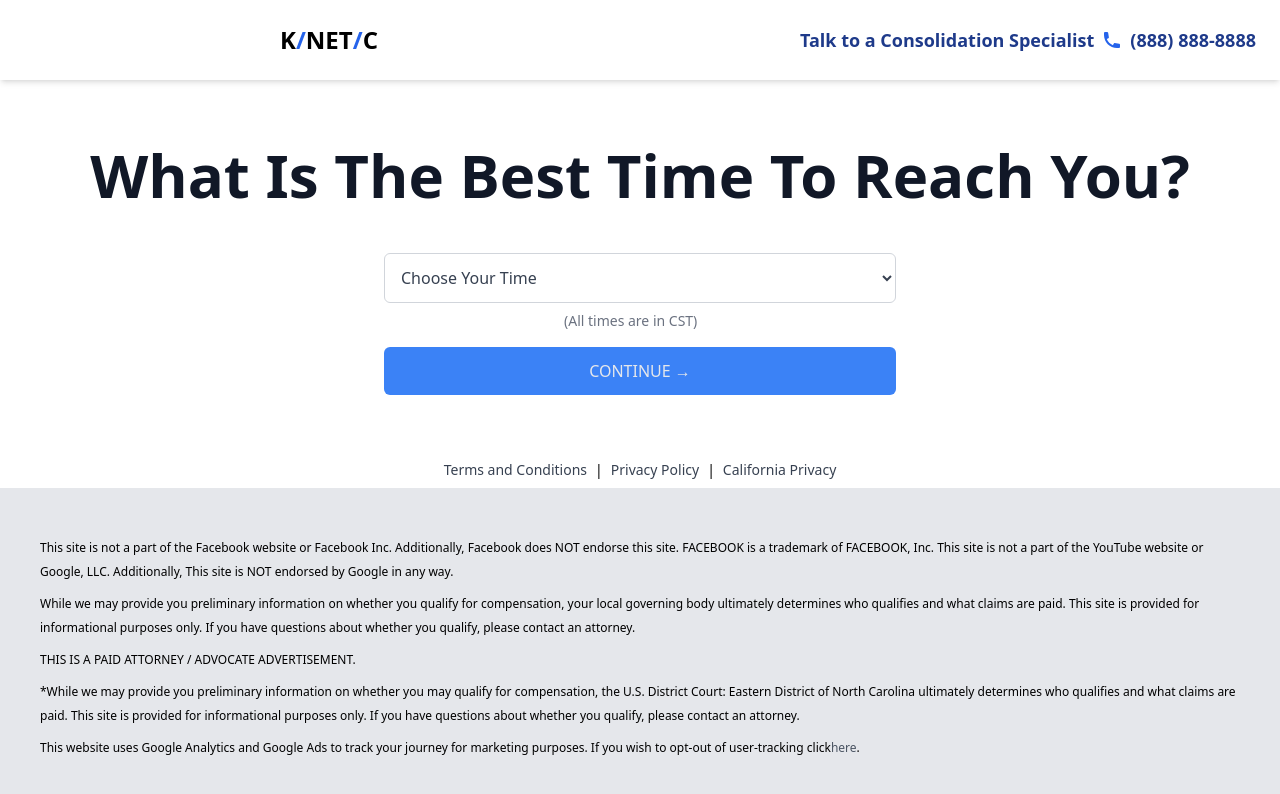
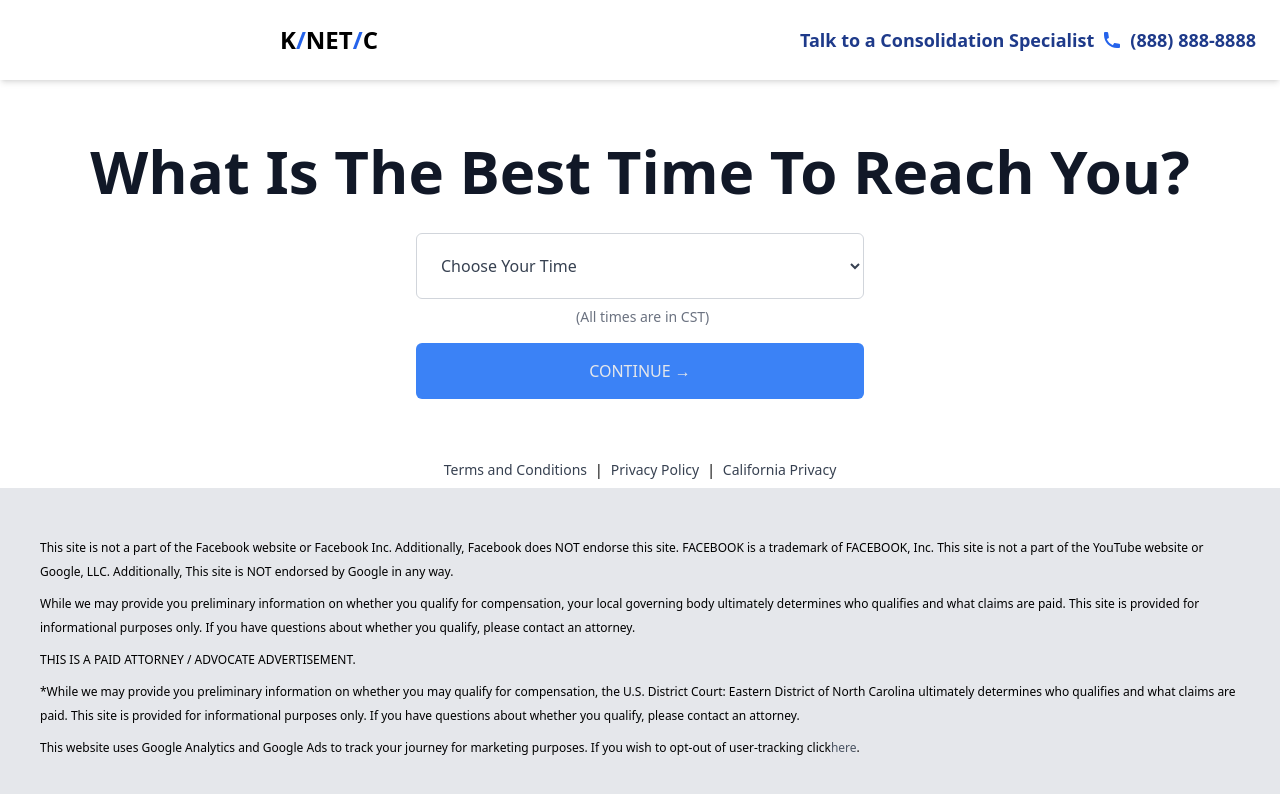
Before and after one commit to AldaMuhaxhiri/information-review, a React (Create React App) app: page / in a window 1280 px wide. Shown: the top 794 px of the page. Built offline with nearby package versions, Linux system fonts and the light colour scheme.

Commit message:
Update TimeForm.js

```diff
--- a/src/components/TimeForm.js
+++ b/src/components/TimeForm.js
@@ -6,7 +6,7 @@ const TimeSelector = () => {
   const navigate = useNavigate();
 
   const times = Array.from({ length: 13 }, (_, i) => {
-    const hour = i + 8; // 8 AM to 8 PM
+    const hour = i + 8;
     const period = hour < 12 ? "AM" : "PM";
     const formattedHour = hour > 12 ? hour - 12 : hour;
     return `${formattedHour} ${period} CST`;
@@ -14,17 +14,17 @@ const TimeSelector = () => {
 
   const handleContinue = () => {
     if (selectedTime) {
-      navigate("/form", { state: { selectedTime } }); // Pass selectedTime to Form.js
+      navigate("/form", { state: { selectedTime } });
     }
   };
 
   return (
-    <div className="max-w-lg w-full">
-      <h2 className="text-6xl flex flex-wrap font-bold mb-12 whitespace-nowrap justify-center">
+    <div className="max-w-md w-full">
+      <h2 className="text-6xl flex flex-wrap font-bold mb-8 whitespace-nowrap justify-center mb-4">
         What Is The Best Time To Reach You?
       </h2>
       <select
-        className="w-full p-3 border border-gray-300 rounded-md bg-white text-gray-700 focus:ring-2 focus:ring-blue-500 focus:outline-none"
+        className="w-full p-5 border border-gray-300 rounded-md bg-white text-gray-700 focus:ring-2 focus:ring-blue-500 focus:outline-none"
         value={selectedTime}
         onChange={(e) => setSelectedTime(e.target.value)}
       >
@@ -35,11 +35,11 @@ const TimeSelector = () => {
           </option>
         ))}
       </select>
-      <p className="text-sm text-gray-500 mt-2 ml-[180px]">
+      <p className="text-sm text-gray-500 mt-2 ml-[160px]">
         (All times are in CST)
       </p>
       <button
-        className={`mt-4 w-full py-3 rounded-md ${
+        className={`mt-4 w-full py-4 rounded-md ${
           selectedTime
             ? "bg-blue-600 text-white hover:bg-blue-700"
             : "bg-blue-500 text-gray-200 cursor-not-allowed"
```
